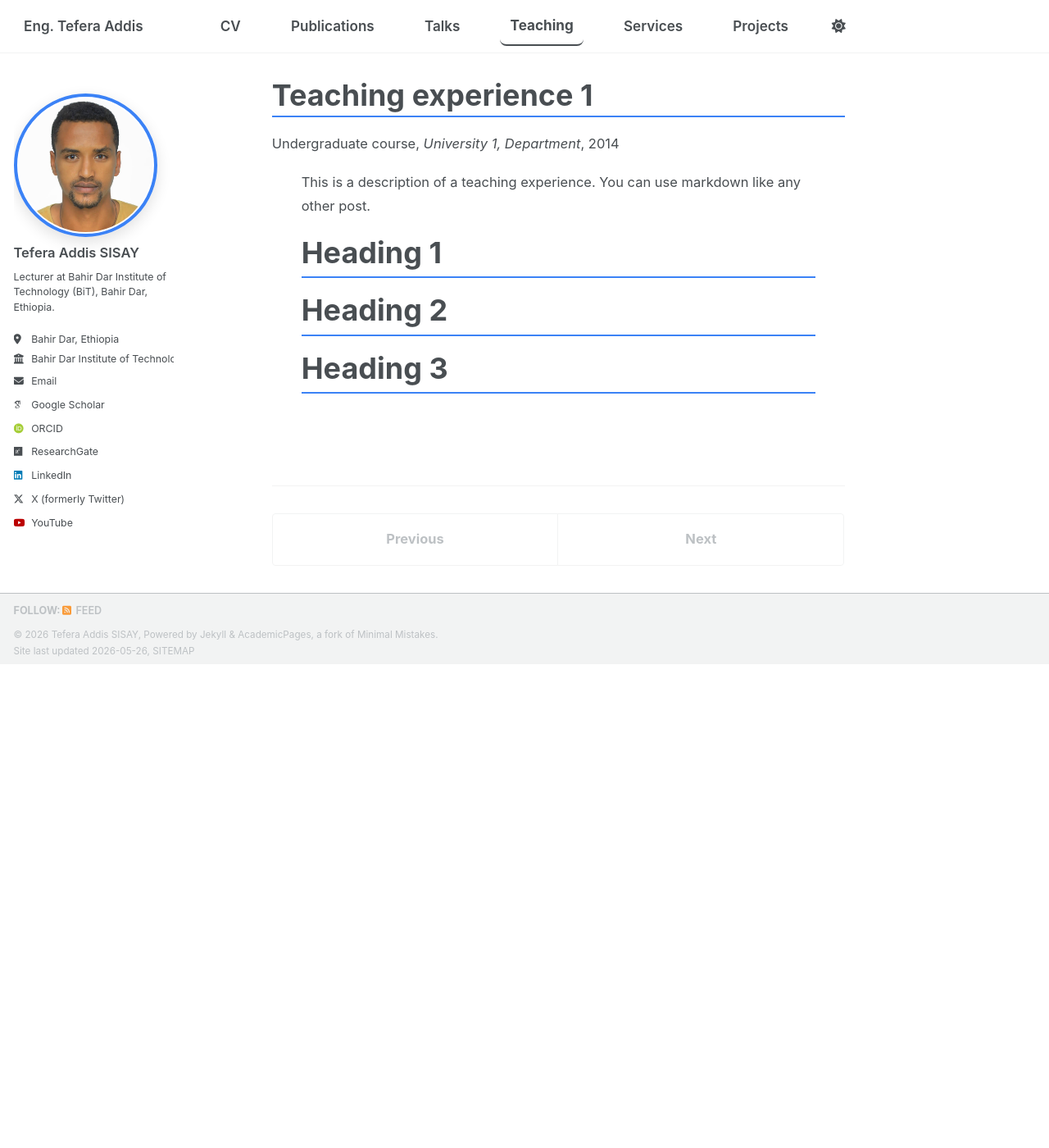
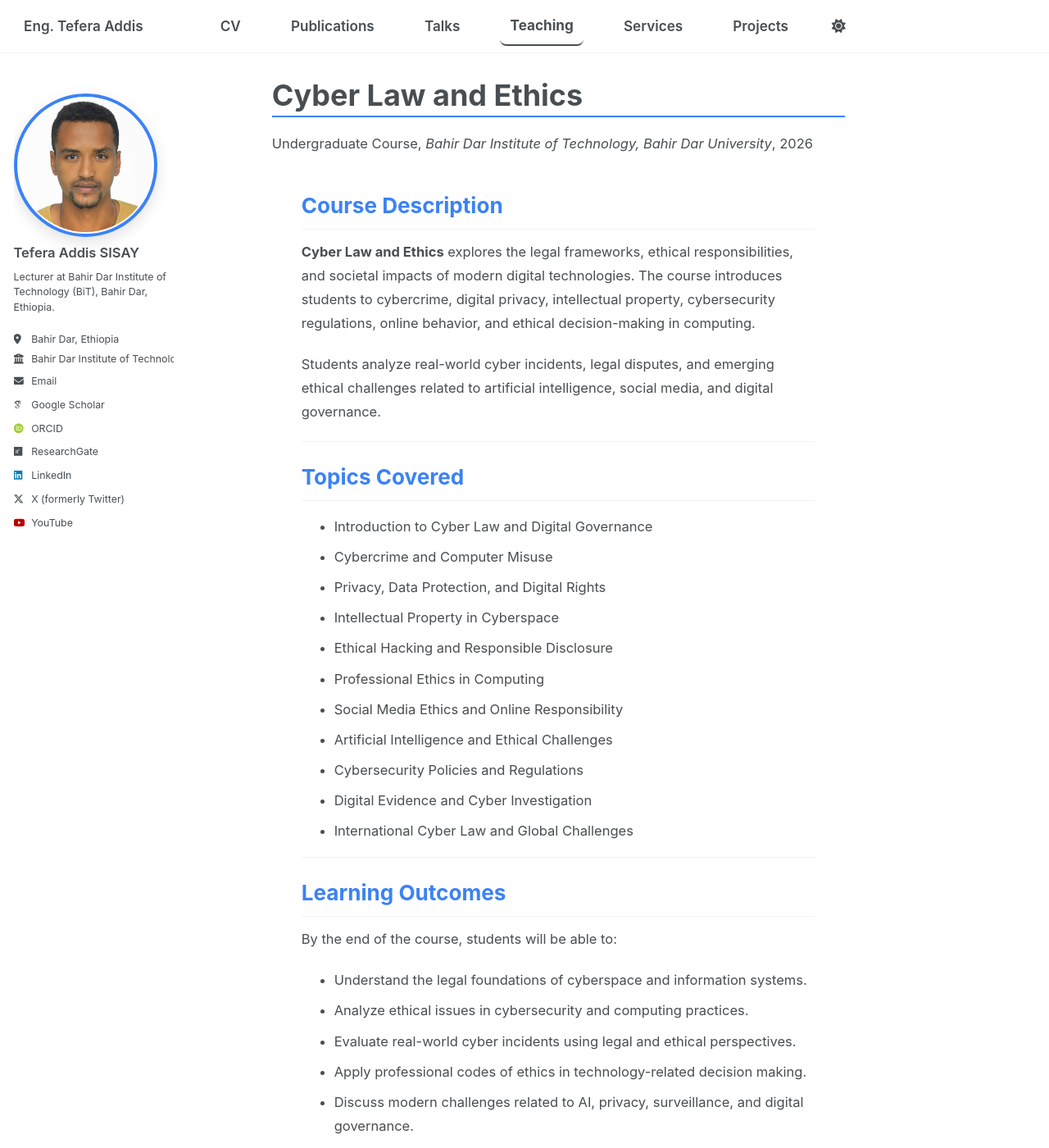
Before and after one commit to tefera-addis-sisay/tefera-addis-sisay.github.io, a Jekyll site: the page built from _teaching/2014-spring-teaching-1.md, in a window 1280 px wide and 1400 px high. Shown: the whole window at 82% size. Built offline with Jekyll 4.4.1, drawn with Linux system fonts in a browser that asks for light colours; some web fonts are replaced; a script bundle is joined from its source files by our own code; library files that are not in the unit come from our copies; some of the changed text lies outside the part shown.

Commit message:
Update 2014-spring-teaching-1.md

```diff
--- a/_teaching/2014-spring-teaching-1.md
+++ b/_teaching/2014-spring-teaching-1.md
@@ -1,20 +1,86 @@
 ---
-title: "Teaching experience 1"
+title: "Cyber Law and Ethics"
 collection: teaching
-type: "Undergraduate course"
-permalink: /teaching/2014-spring-teaching-1
-venue: "University 1, Department"
-date: 2014-01-01
-location: "City, Country"
+type: "Undergraduate Course"
+permalink: /teaching/cyber-law-and-ethics/
+venue: "Bahir Dar Institute of Technology, Bahir Dar University"
+date: 2026-01-01
+excerpt: "Exploring legal, ethical, and societal issues in cyberspace, cybersecurity, digital privacy, AI governance, and professional responsibility."
 ---
 
-This is a description of a teaching experience. You can use markdown like any other post.
+## Course Description
 
-Heading 1
-======
+**Cyber Law and Ethics** explores the legal frameworks, ethical responsibilities, and societal impacts of modern digital technologies. The course introduces students to cybercrime, digital privacy, intellectual property, cybersecurity regulations, online behavior, and ethical decision-making in computing.
 
-Heading 2
-======
+Students analyze real-world cyber incidents, legal disputes, and emerging ethical challenges related to artificial intelligence, social media, and digital governance.
 
-Heading 3
-======
+---
+
+## Topics Covered
+
+- Introduction to Cyber Law and Digital Governance
+- Cybercrime and Computer Misuse
+- Privacy, Data Protection, and Digital Rights
+- Intellectual Property in Cyberspace
+- Ethical Hacking and Responsible Disclosure
+- Professional Ethics in Computing
+- Social Media Ethics and Online Responsibility
+- Artificial Intelligence and Ethical Challenges
+- Cybersecurity Policies and Regulations
+- Digital Evidence and Cyber Investigation
+- International Cyber Law and Global Challenges
+
+---
+
+## Learning Outcomes
+
+By the end of the course, students will be able to:
+
+- Understand the legal foundations of cyberspace and information systems.
+- Analyze ethical issues in cybersecurity and computing practices.
+- Evaluate real-world cyber incidents using legal and ethical perspectives.
+- Apply professional codes of ethics in technology-related decision making.
+- Discuss modern challenges related to AI, privacy, surveillance, and digital governance.
+
+---
+
+## Teaching Methodology
+
+The course combines:
+
+- Interactive lectures
+- Case-study discussions
+- Real-world cyber incident analysis
+- Student presentations
+- Group debates and discussions
+- Research-based assignments
+
+Students are encouraged to critically evaluate contemporary digital issues and develop responsible approaches to technology and cybersecurity.
+
+---
+
+## Assessment
+
+| Component | Weight |
+|---|---|
+| Assignments & Case Studies | 20% |
+| Quiz & Continuous Assessment | 15% |
+| Mid Exam | 25% |
+| Group Presentation | 10% |
+| Final Exam | 30% |
+
+---
+
+## Recommended References
+
+- ACM Code of Ethics
+- IEEE Code of Ethics
+- International Cybercrime Conventions
+- Research Articles on AI Ethics and Digital Privacy
+- Cybersecurity Law and Policy Textbooks
+
+---
+
+## Instructor
+
+Course taught at **Bahir Dar Institute of Technology, Bahir Dar University**, focusing on cybersecurity, ethical computing, digital governance, and emerging technologies.
```
